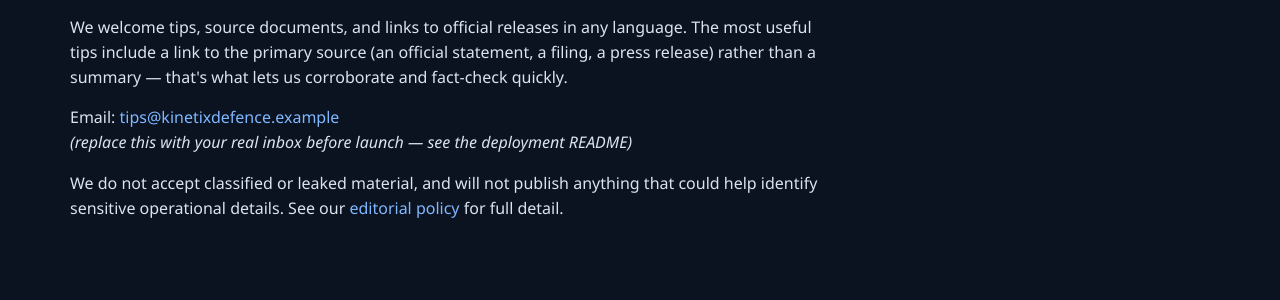
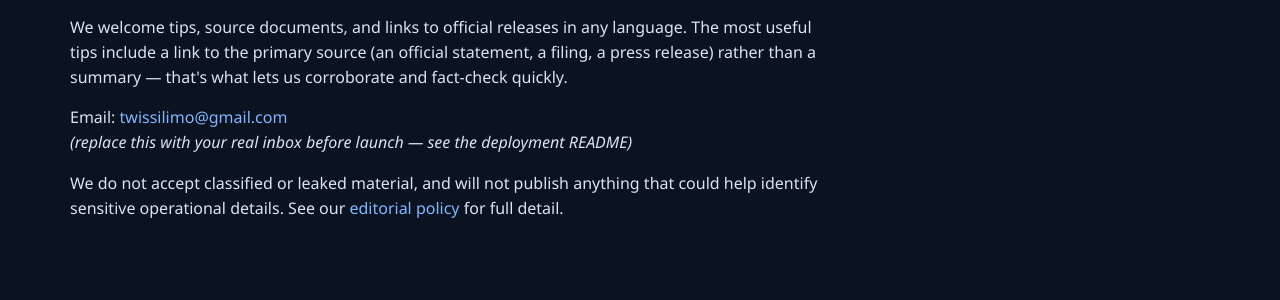
Before and after one commit to kinetixdefence/kinetixdefence.github.io, a Jekyll site: the page built from submit-a-tip/index.html, in a window 1280 px wide and 1225 px high. Shown: the part 359-659 px from the top of the window. Built offline with Jekyll 4.4.1, drawn with Linux system fonts in a browser that asks for light colours.

Commit message:
Update index.html

```diff
--- a/submit-a-tip/index.html
+++ b/submit-a-tip/index.html
@@ -13,7 +13,7 @@ permalink: /submit-a-tip/
       release) rather than a summary — that's what lets us corroborate and fact-check quickly.
     </p>
     <p>
-      Email: <a href="mailto:tips@kinetixdefence.example">tips@kinetixdefence.example</a>
+      Email: <a href="twissilimo@gmail.com">twissilimo@gmail.com</a>
       <br><em>(replace this with your real inbox before launch — see the deployment README)</em>
     </p>
     <p>
```
